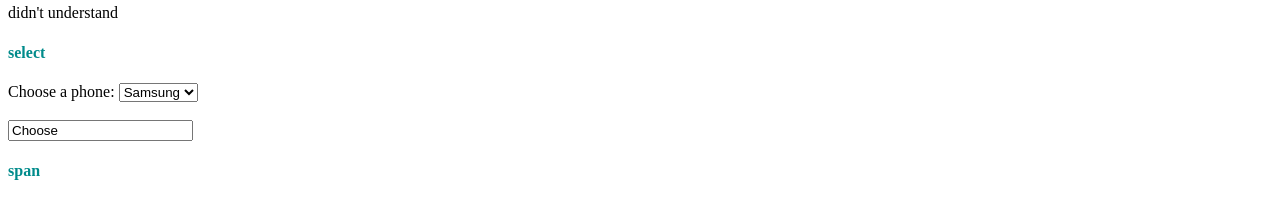
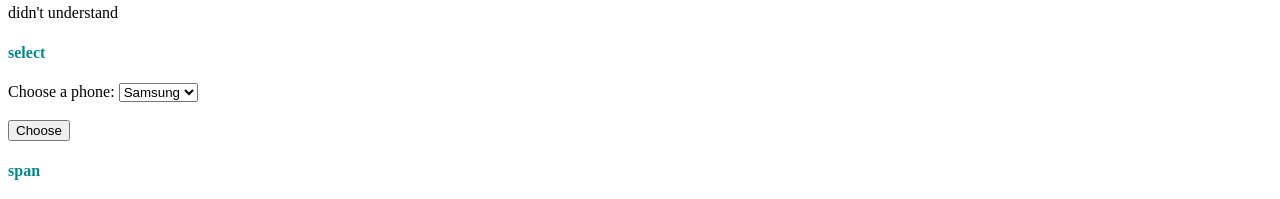
Before and after one commit to omerkaif/practice, a plain HTML site: page index.html in a window 1280 px wide. Shown: the part 2620-2819 px from the top of the page. Drawn offline with Linux system fonts and the light colour scheme.

Commit message:
Update index.html

```diff
--- a/index.html
+++ b/index.html
@@ -123,7 +123,7 @@ AKASH <br>
           <option value="iphone">iphone</option>
         </select>
         <br><br>
-        <input type="choose" value="Choose">
+        <input type="submit" value="Choose">
       </form>
       <h4>span</h4>
       <p><span style="color: white; background-color: black;">Zakir Abdul Karim Naik </span>is an Indian Islamic public orator who focuses on comparative religion. He is the <span style="color:red; background-color:green;">founder and president of the Islamic Research Foundation and Peace</span></p>
```
